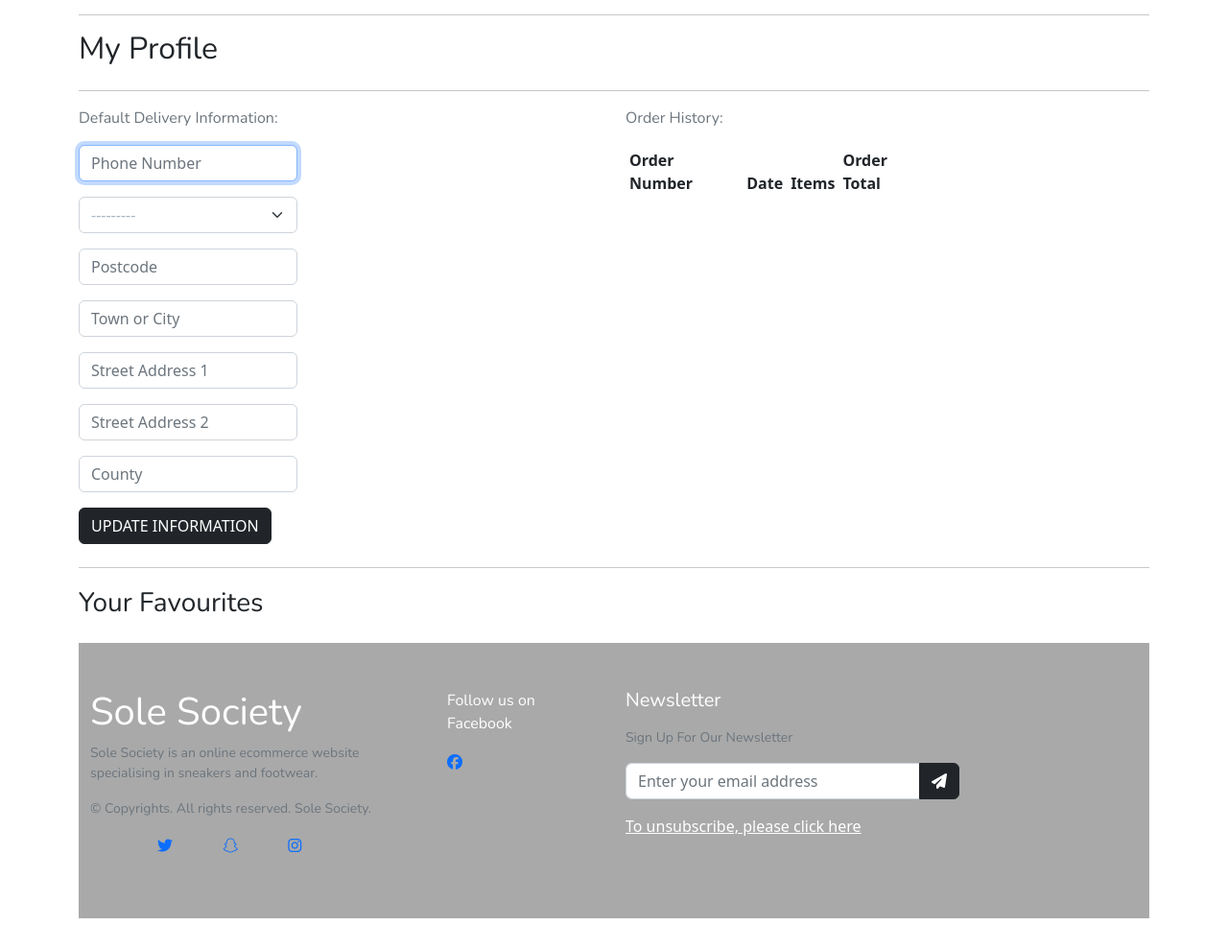
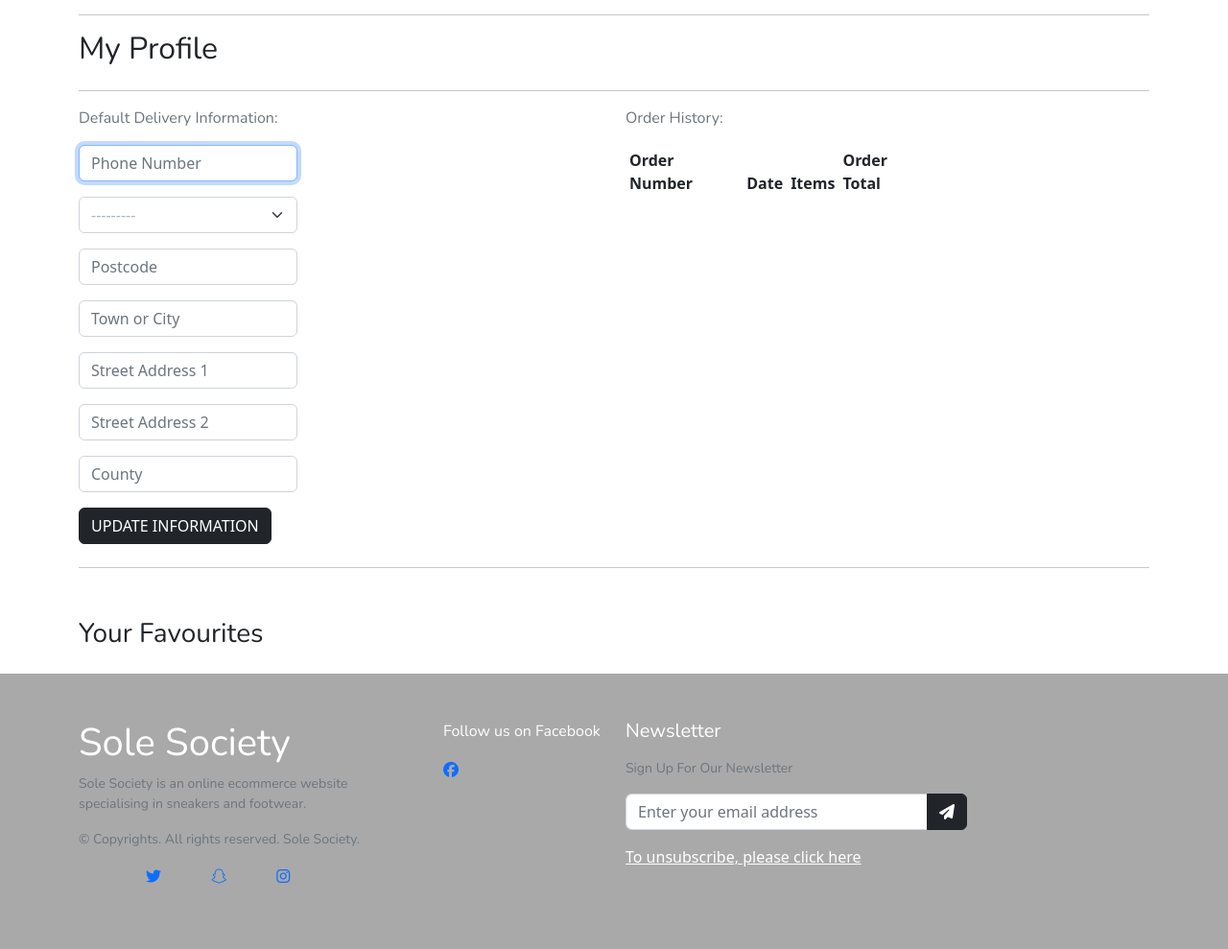
Before and after one commit to nadsbuhdha/portfolio-project-5, a Django app: page /profile/ in a window 1280 px wide. Shown: the part 149-1138 px from the top of the page at 96% size. Before the commit the page ends 1106 px from the top, so only its background shows below. Run offline with Django 3.2, Linux system fonts and the light colour scheme; the visitor is signed in with stand-in values (Sample User, id 1); data comes from the database, SQL or seed files in the repository; data that the repository does not hold is empty; some libraries are stand-ins or nearby versions.

Commit message:
fixed my profile layout

```diff
--- a/bag/templates/bag/bag.html
+++ b/bag/templates/bag/bag.html
@@ -40,7 +40,7 @@
                                     {% if item.product.image %}
                                     <img class="img-fluid rounded" src="{{ item.product.image.url }}" alt="{{ item.product.name }}">
                                     {% else %}
-                                    <img class="img-fluid rounded" src="{{ MEDIA_URL }}noimage.png" alt="{{ item.product.name }}">
+                                    <img class="img-fluid rounded" src="{{ MEDIA_URL }}noimg.webp" alt="{{ item.product.name }}">
                                     {% endif %}
                                 </td>
                                 <td class="py-3">
--- a/profiles/templates/profiles/profile.html
+++ b/profiles/templates/profiles/profile.html
@@ -13,7 +13,7 @@
 
 
 {% endblock %}
-<div class="container">
+<div class="container pl-4 pr-4">
     <div class="row">
         <div class="col">
             <hr>
@@ -79,7 +79,7 @@
         </div>
     </div>
     <hr>
-<div class="row pt-1">
+    <div class="row pt-1 mt-5">
         <h3 class="pb-3"> Your Favourites </h3>
         {% for item in favourites_items %}
         <div class="col-sm-6 col-md-6 col-lg-6 col-xl-3">
@@ -132,7 +132,7 @@
         {% endfor  %}
 
     </div>
-
+</div>
 {% endblock %}
 
 {% block postloadjs %}
--- a/templates/includes/toasts/toast_success.html
+++ b/templates/includes/toasts/toast_success.html
@@ -21,7 +21,7 @@
                             {% if item.product.image %}
                             <img class="w-100" src="{{ item.product.image.url }}" alt="{{ item.product.name }}">
                             {% else %}
-                            <img class="w-100" src="{{ MEDIA_URL }}noimage.png" alt="{{ item.product.name }}">
+                            <img class="w-100" src="{{ MEDIA_URL }}noimg.webp" alt="{{ item.product.name }}">
                             {% endif %}
                         </div>
                         <div class="col-9">
```
Also changed, not shown: checkout/templates/checkout/checkout.html (+1 -8 lines), media/football_boots_nike_crop.webp (added), media/speed_flow_fixed.jpeg (added), media/wmns_boots_fixed.png (added), media/wms_football_boots.png (added). Lines whose indentation alone changed are shown as unchanged.
